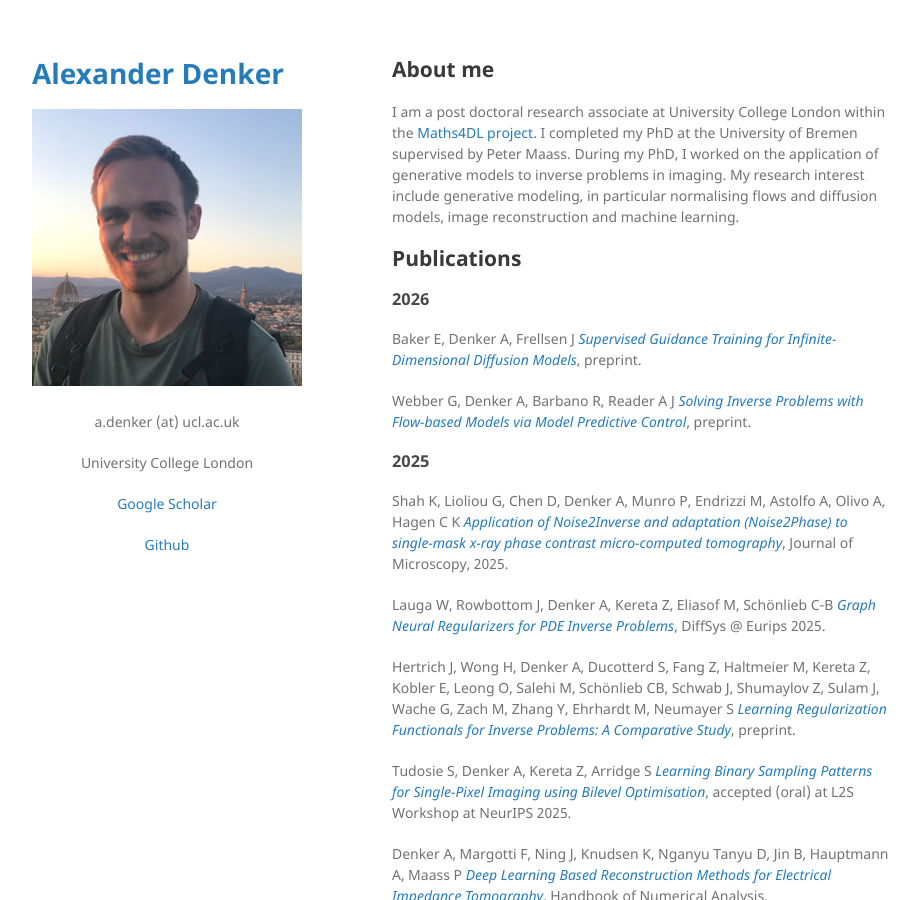
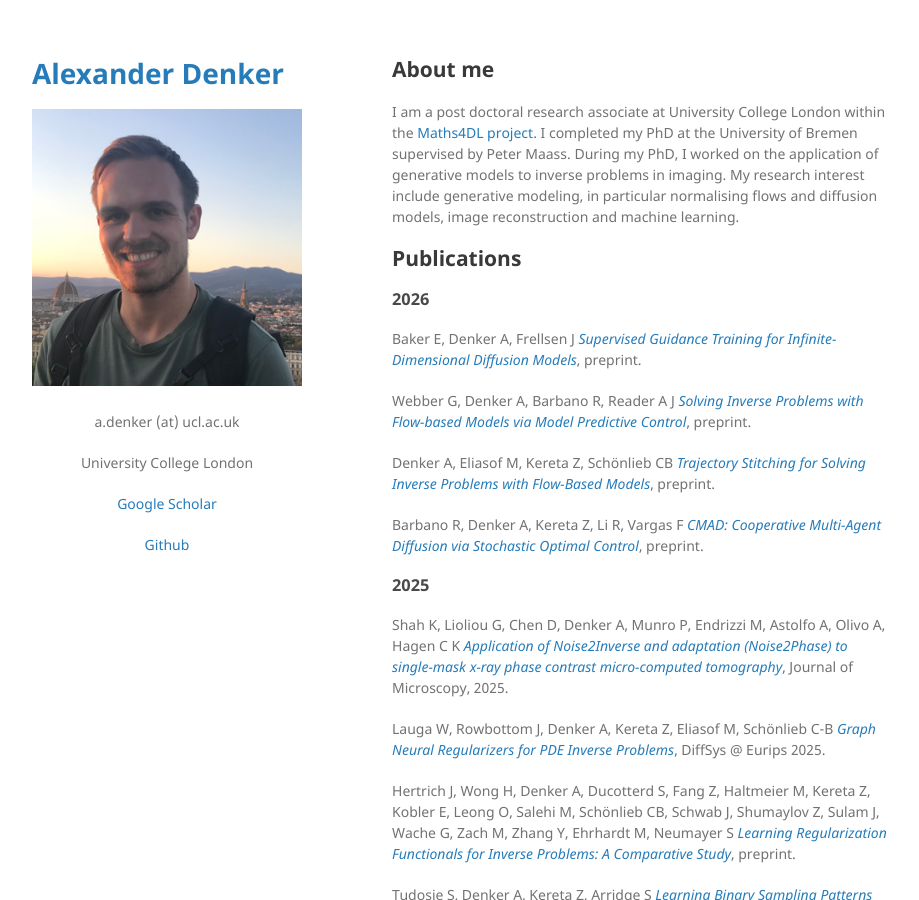
Before and after one commit to alexdenker/alexdenker.github.io, a Jekyll site: the page built from index.md, in a window 1280 px wide and 900 px high. Shown: the whole window, without its empty margins (178-1097 px from the left). Built offline with Jekyll 4.4.1, drawn with Linux system fonts in a browser that asks for light colours; the repository's description, which GitHub fills in, is left out; our own code applies the rules of GitHub Pages for plain Markdown files.

Commit message:
add new papers

```diff
--- a/index.md
+++ b/index.md
@@ -14,6 +14,10 @@ I am a post doctoral research associate at University College London within the
 Baker E, Denker A, Frellsen J [*Supervised Guidance Training for Infinite-Dimensional Diffusion Models*](https://arxiv.org/pdf/2601.20756), preprint.
 
 Webber G, Denker A, Barbano R, Reader A J [*Solving Inverse Problems with Flow-based Models via Model Predictive Control*](https://www.arxiv.org/abs/2601.23231), preprint.
+
+Denker A, Eliasof M, Kereta Z, Schönlieb CB [*Trajectory Stitching for Solving Inverse Problems with Flow-Based Models*](https://arxiv.org/abs/2602.08538), preprint.
+
+Barbano R, Denker A, Kereta Z, Li R, Vargas F [*CMAD: Cooperative Multi-Agent Diffusion via Stochastic Optimal Control*](https://arxiv.org/abs/2602.10933), preprint.
 
 ### 2025
 
```
